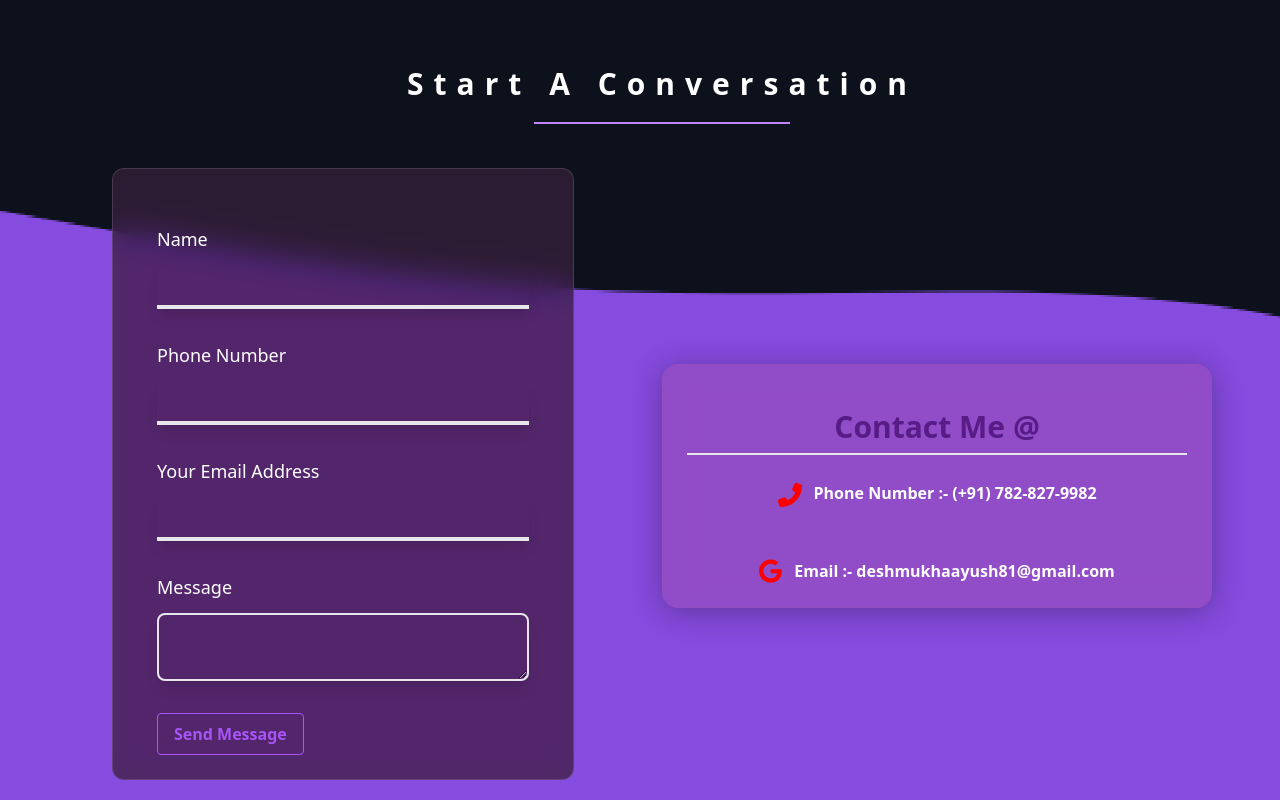
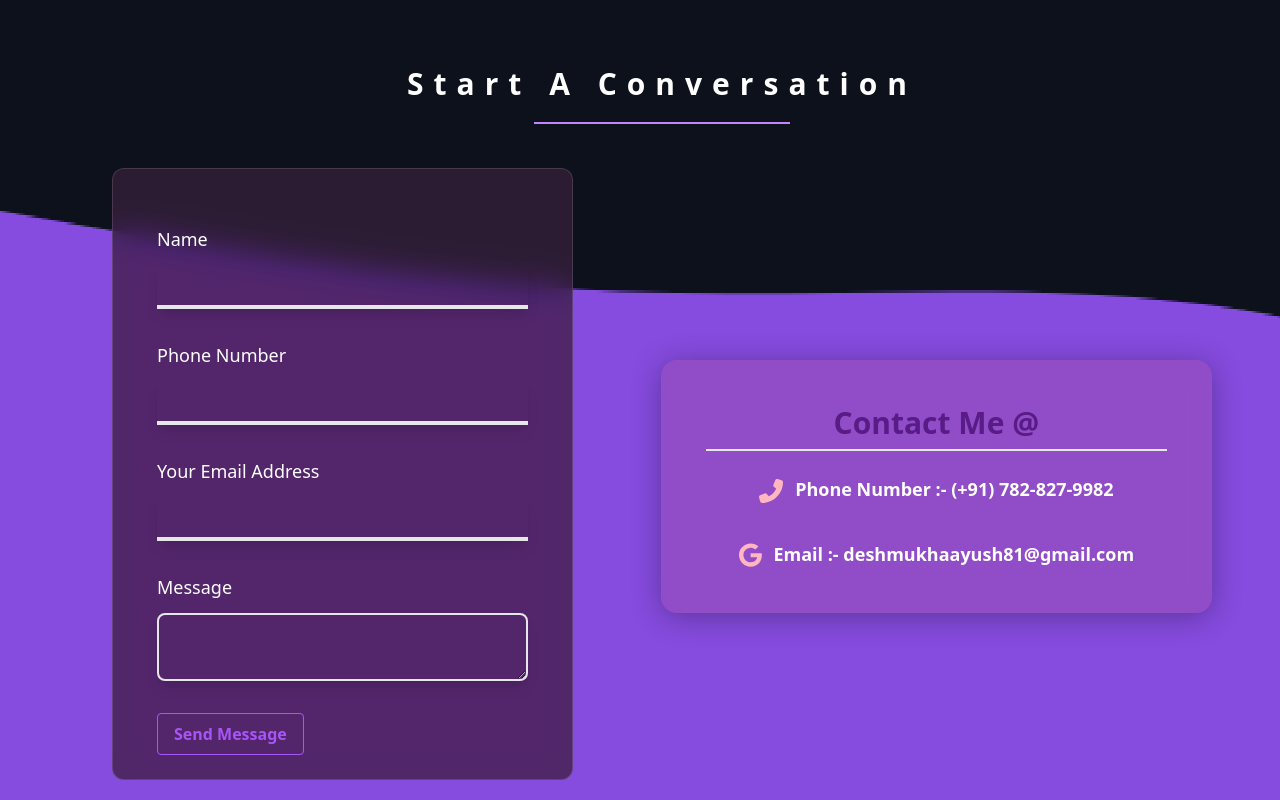
Before and after one commit to Aayushd18/Portfolio-Aayush, a Next.js app: page / in a window 1280 px wide. Shown: the part 2696-3496 px from the top of the page. Built offline with nearby package versions, Linux system fonts and the light colour scheme.

Commit message:
update font size

```diff
--- a/components/Contact.js
+++ b/components/Contact.js
@@ -53,19 +53,20 @@ export default function Contact() {
             </button>
           </form>
         </div>
-        <div className="bio p-4 lg:p-6 lg:p-11  mt-6 lg:pt-11 lg:ml-11 w-12/12 lg:w-6/12 lg:mr-11">
+        <div className="bio p-4 lg:p-11  mt-6 lg:pt-11 lg:ml-11 w-12/12 lg:w-6/12 lg:mr-11">
           <h1 className=" font-bold text-3xl text-purple-900 border-b-2 pb-2 text-center">Contact Me @</h1>
 
           <div className="flex items-center justify-center">
 
-                <FontAwesomeIcon icon={faPhoneAlt} color='red' size='xl' className='mt-7 mr-3' />
-                <span className="text-white mt-6 font-semibold text-center">Phone Number :- (+91) 782-827-9982</span>
+                <FontAwesomeIcon icon={faPhoneAlt} color='lightpink' size='xl' className='mt-7 mr-3' />
+                <span className="text-sm md:text-lg text-white mt-6 font-semibold text-center">Phone Number :- (+91) 782-827-9982</span>
           </div>
           <div className="flex items-center justify-center">
             <Link href='https://www.google.com/gmail/' target='_blank'>
-              <a className="text-white font-semibold mt-6 text-center">
-                <FontAwesomeIcon icon={faGoogle} color='red' size='xl' className='mt-7 mr-3' />
-                <span >Email :- deshmukhaayush81@gmail.com</span>
+              <a className="text-white font-semibold mt-3 text-center">
+
+                <FontAwesomeIcon icon={faGoogle} color='lightpink' size='xl' className='mt-7 mr-3' />
+                <span className=" text-sm md:text-lg" >Email :- deshmukhaayush81@gmail.com</span>
               </a>
             </Link>
           </div>
--- a/styles/globals.scss
+++ b/styles/globals.scss
@@ -839,12 +839,3 @@ $animation-delay: .7s;
   // width: 100vw;
   background-color: #333333;
 }
-
-#google {
-  background: -webkit-gradient(linear, center top, center bottom, from(#917c4d), to(#ffffff));
-background: -webkit-linear-gradient(#917c4d, #ffffff);
-background: -moz-linear-gradient(#917c4d, #ffffff);
-background: -o-linear-gradient(#917c4d, #ffffff);
-background: -ms-linear-gradient(#917c4d, #ffffff);
-background: linear-gradient(#917c4d, #ffffff);
-}
```
